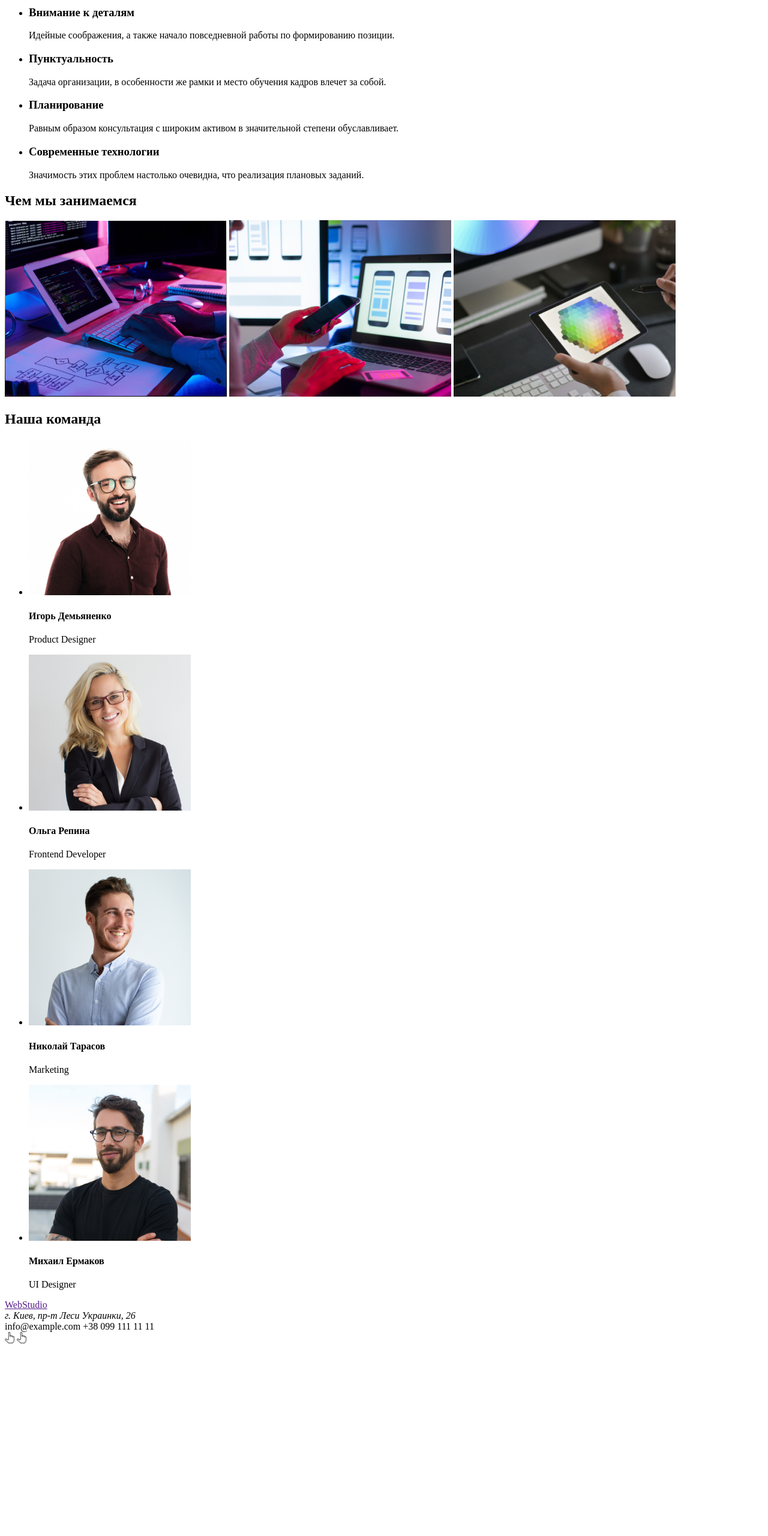
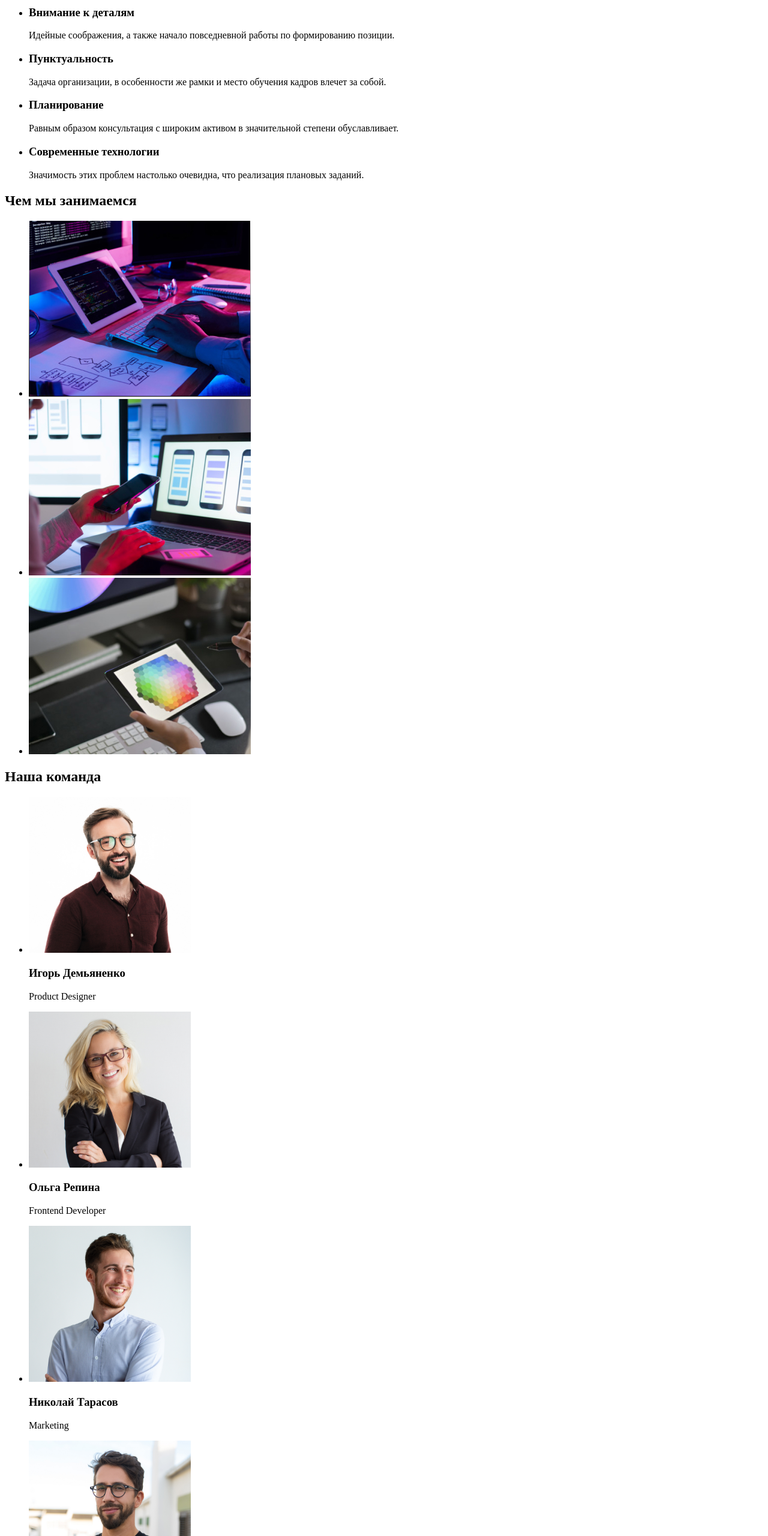
Before and after one commit to dstaras/goit-markup-hw-01, a plain HTML site: page index.html in a window 1280 px wide. Shown: the part 240-2800 px from the top of the page at 60% size. Before the commit the page ends 2491 px from the top, so only its background shows below. Drawn offline with Linux system fonts and the light colour scheme.

Commit message:
fixed bugs

```diff
--- a/index.html
+++ b/index.html
@@ -22,28 +22,36 @@
             <a href="tel:+380961111111">+38 096 111 11 11</a>
         </div>
     </header>
-    <!--Head section-->
-    <div>
-        <h1>Эффективные решения для вашего бизнеса</h1>
-        <button type="button">Заказать услугу</button>
-    </div>
     <!--Main sectoin-->
     <main>
+        <!--Head -->
+        <div>
+            <h1>Эффективные решения для вашего бизнеса</h1>
+            <button type="button">Заказать услугу</button>
+        </div>
         <!--Company features-->
         <div>
             <ul>
-                <li><h3>Внимание к деталям</h3> Идейные соображения, а также начало повседневной работы по формированию позиции.</li>
-                <li><h3>Пунктуальность</h3> Задача организации, в особенности же рамки и место обучения кадров влечет за собой.</li>
-                <li><h3>Планирование</h3> Равным образом консультация с широким активом в значительной степени обуславливает.</li>
-                <li><h3>Современные технологии</h3> Значимость этих проблем настолько очевидна, что реализация плановых заданий.</li>
+                <li><h3>Внимание к деталям</h3><p> Идейные соображения, а также начало повседневной работы по формированию позиции.</p></li>
+                <li><h3>Пунктуальность</h3> <p>Задача организации, в особенности же рамки и место обучения кадров влечет за собой.</p></li>
+                <li><h3>Планирование</h3><p> Равным образом консультация с широким активом в значительной степени обуславливает.</p></li>
+                <li><h3>Современные технологии</h3> <p>Значимость этих проблем настолько очевидна, что реализация плановых заданий.</p></li>
             </ul>
         </div>
         <!--Our work -->
         <div>
             <h2>Чем мы занимаемся</h2>
-            <img src="img/homework.img1.jpg" alt="Photo" width="370">
-            <img src="img/homework.img2.jpg" alt="Photo" width="370">
-            <img src="img/homework.img3.jpg" alt="Photo" width="370">
+            <ul>
+                <li>
+                    <img src="img/homework.img1.jpg" alt="Photo" width="370">
+                </li>
+                <li>
+                    <img src="img/homework.img2.jpg" alt="Photo" width="370">
+                </li>
+                <li>
+                    <img src="img/homework.img3.jpg" alt="Photo" width="370">
+                </li>
+            </ul>
         </div>
         <!--Our team -->
         <div>
@@ -51,22 +59,22 @@
             <ul>
                 <li>
                     <img src="img/igor.img.jpg" alt="Igor" width="270">
-                    <h4>Игорь Демьяненко</h4>
+                    <h3>Игорь Демьяненко</h3>
                     <p>Product Designer</p>
                 </li>
                 <li>
                     <img src="img/Olga.img.jpg" alt="Olga" width="270">
-                    <h4>Ольга Репина</h4>
+                    <h3>Ольга Репина</h3>
                     <p>Frontend Developer</p>
                 </li>
                 <li>
                     <img src="img/Nikolay.img.jpg" alt="Nikolay" width="270">
-                    <h4>Николай Тарасов</h4>
+                    <h3>Николай Тарасов</h3>
                     <p>Marketing</p>
                 </li>
                 <li>
                     <img src="img/Mikhail.img.jpg" alt="Mikhail" width="270">
-                    <h4>Михаил Ермаков</h4>
+                    <h3>Михаил Ермаков</h3>
                     <p>UI Designer</p>
                 </li>
             </ul>
@@ -78,17 +86,8 @@
         <address>
             г. Киев, пр-т Леси Украинки, 26
         </address>
-        <span>
-            info@example.com
-        </span>
-        <span>
-            +38 099 111 11 11
-        </span>
+        <a href="mailto:info@devstudio.com">info@devstudio.com</a>
+        <a href="tel:+380961111111">+38 096 111 11 11</a>
     </footer>
-    <!--Pointer section-->
-    <div>
-        <img src="img/Pointer.jpg" alt="Pointer" width="16">
-        <img src="img/Pointer.jpg" alt="Pointer" width="16">
-    </div>
 </body>
 </html>
```
